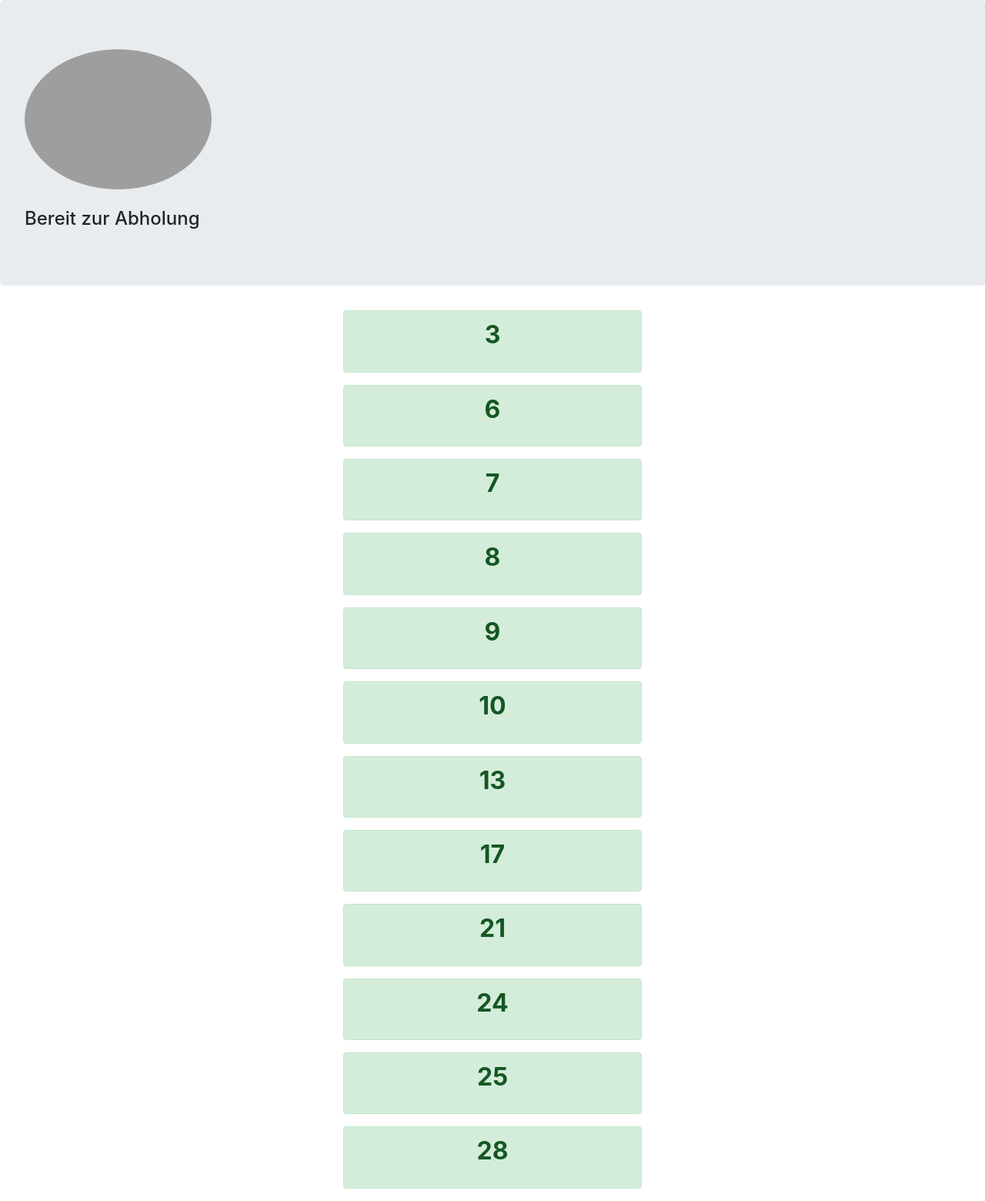
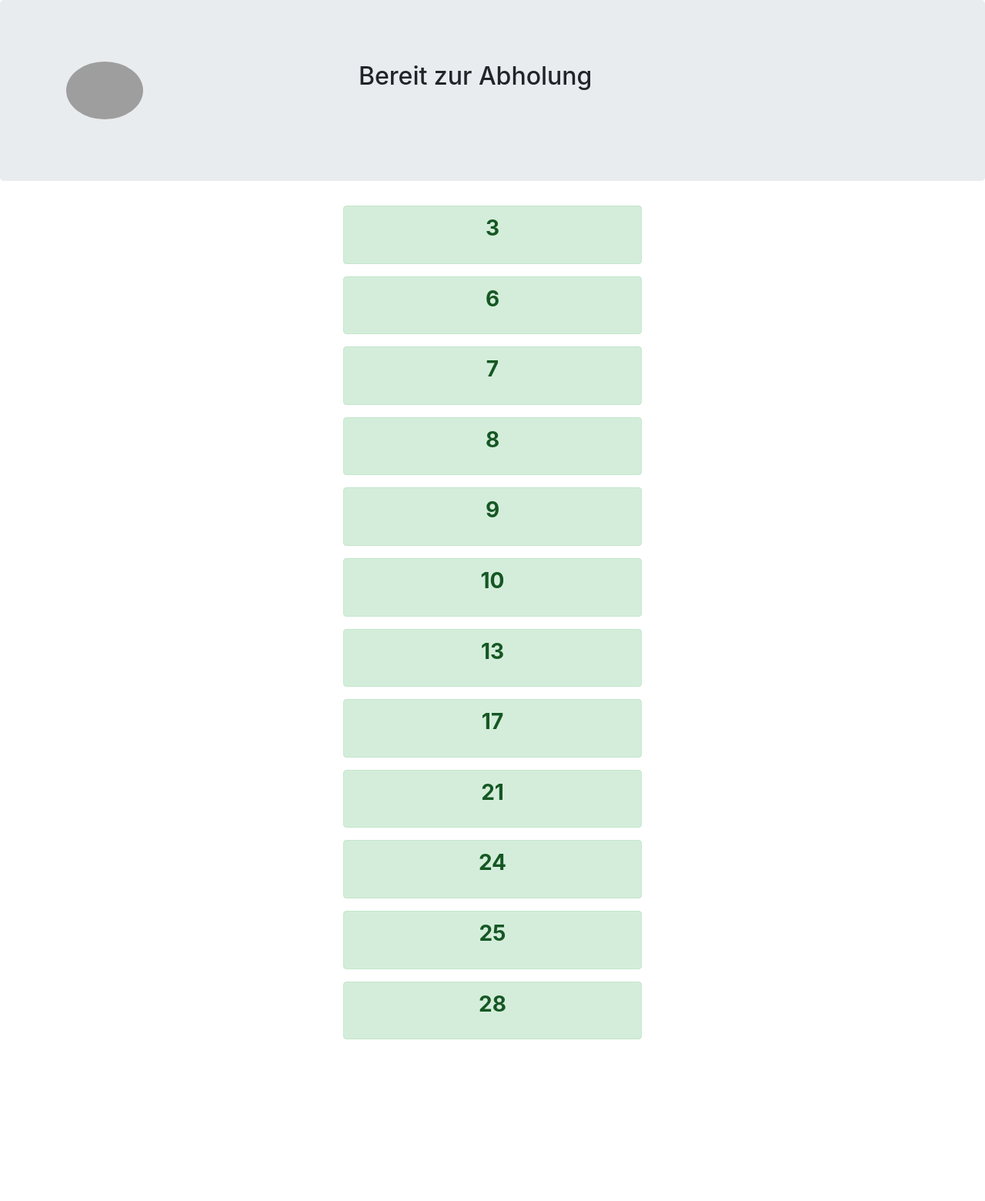
Before and after one commit to xMasterChiefx/takenumbers, a Django app: template takeaway/takenumbers/templates/takenumbers/home.html in a window 1280 px wide. Shown: the whole page at 77% size. After the commit the page ends 1350 px from the top, so only its background shows below. Run offline with Django 3.2, Linux system fonts and the light colour scheme; the template is opened without the code that fills it: values that come from a table or form of the project are taken from there, others are empty; data comes from the database, SQL or seed files in the repository; both versions use the stored data as it was after the commit; some libraries are stand-ins or nearby versions; grey boxes are pictures that could not be loaded.

Commit message:
Designpart - Abholseite

```diff
--- a/takeaway/takenumbers/templates/takenumbers/home.html
+++ b/takeaway/takenumbers/templates/takenumbers/home.html
@@ -6,6 +6,7 @@
        <!-- Required meta tags -->
         <meta charset="utf-8">
         <meta name="viewport" content="width=device-width, initial-scale=1, shrink-to-fit=no">
+        <meta http-equiv="refresh" content="15">
         <!-- Bootstrap CSS -->
         <link rel="stylesheet" href="https://stackpath.bootstrapcdn.com/bootstrap/4.5.0/css/bootstrap.min.css" integrity="sha384-9aIt2nRpC12Uk9gS9baDl411NQApFmC26EwAOH8WgZl5MYYxFfc+NcPb1dKGj7Sk" crossorigin="anonymous">
         <script src="https://code.jquery.com/jquery-3.4.1.slim.min.js" integrity="sha384-J6qa4849blE2+poT4WnyKhv5vZF5SrPo0iEjwBvKU7imGFAV0wwj1yYfoRSJoZ+n" crossorigin="anonymous"></script>
@@ -16,14 +17,24 @@
 <body>
 {% block content %}
 <div class="jumbotron">
-<img src="https://scontent-dus1-1.xx.fbcdn.net/v/t1.0-9/106985510_114614840310676_2706579635920254208_o.jpg?_nc_cat=110&_nc_sid=85a577&_nc_eui2=AeEwqgNAYqSWbqIHgCo9Xv4uxtexcpwCBCLG17FynAIEInrHzgtVomoi3EtJ10NwdF_ZAtOO9cuEhJccFZO97eaz&_nc_ohc=3GJdozsxtO0AX9rFaUl&_nc_ht=scontent-dus1-1.xx&oh=7ee40fcc44e854c251ffbbbdae3fd900&oe=5F42AA00" class="rounded-circle" width="20%">
-<br><br><h4>Bereit zur Abholung</h4></div>
+    <div class="container">
+        <div class="row">
+            <div class="col w-25 p-3">
+            <img src="https://scontent-dus1-1.xx.fbcdn.net/v/t1.0-9/106985510_114614840310676_2706579635920254208_o.jpg?_nc_cat=110&_nc_sid=85a577&_nc_eui2=AeEwqgNAYqSWbqIHgCo9Xv4uxtexcpwCBCLG17FynAIEInrHzgtVomoi3EtJ10NwdF_ZAtOO9cuEhJccFZO97eaz&_nc_ohc=3GJdozsxtO0AX9rFaUl&_nc_ht=scontent-dus1-1.xx&oh=7ee40fcc44e854c251ffbbbdae3fd900&oe=5F42AA00" class="rounded-circle" width="100px">
+            </div>
+            <div class="col w-25 p-3">
+            <h2>Bereit zur Abholung</h2>
+            </div>
+            <div class="col w-25 p-3">&nbsp;</div>
+        </div>
+    </div>
+</div>
 {% for num in nums %}
 
 <div class="container">
     <div class="row">
         <div class="col"></div>
-        <div class="col alert alert-success"><h2><p class="text-center"><strong>{{num.bnum}}</strong></p></h2></div>
+        <div class="col alert alert-success"><h3><p class="text-center"><strong>{{num.bnum}}</strong></p></h3></div>
         <div class="col"></div>
     </div>
 </div>
```
Also changed, not shown: takeaway/db.sqlite3.
